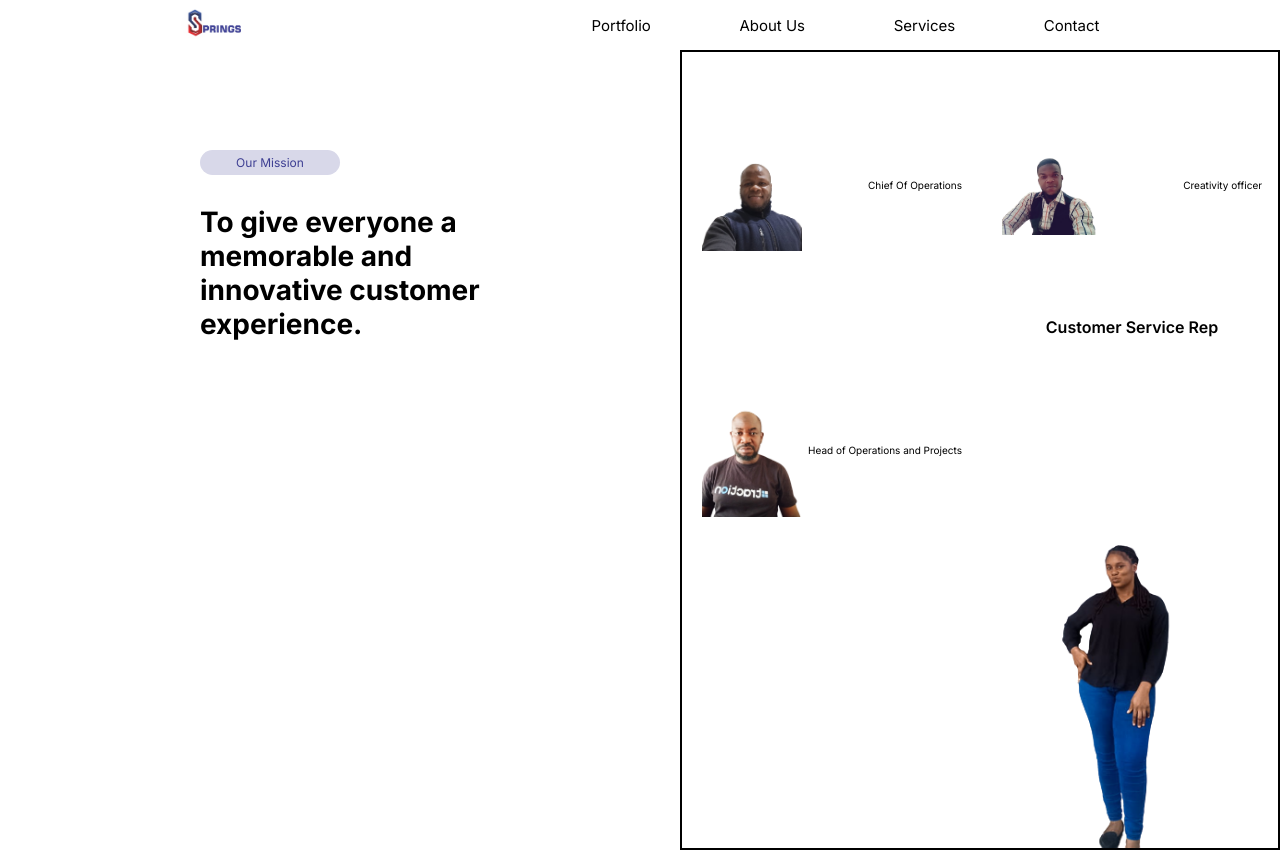
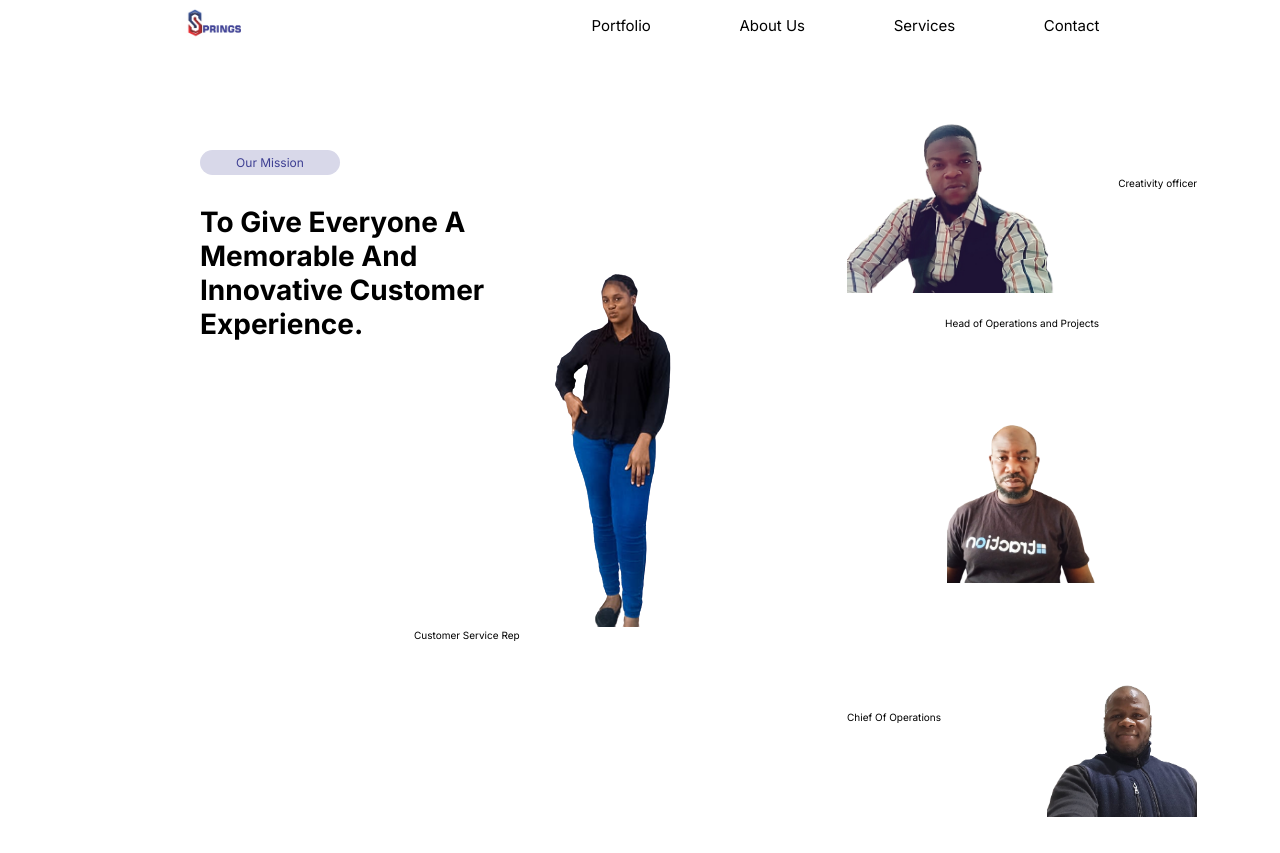
Before and after one commit to Spring-EM/springs-official, a website: page about.html in a window 1280 px wide. Shown: the top 853 px of the page. Drawn offline with Linux system fonts and the light colour scheme.

Commit message:
still fixing....

```diff
--- a/about.html
+++ b/about.html
@@ -50,9 +50,9 @@
         </article>
         <section id="hero-grid">
             <figure class="grid-figure grid-figure_one">
-                <img class="aboutImageOne" src="./assets/images/IMG-20230123-WA0000-removebg-preview.png" alt="" >
+                <img class="aboutImageOne" src="./assets/images/IMG-20221130-WA0015-removebg-preview.png" alt="" >
                 <figcaption>
-                    <p>Chief Of Operations</p>
+                    <p>Customer Service Rep</p>
                 </figcaption>
             </figure>
             <figure class="grid-figure grid-figure_two">
@@ -68,9 +68,9 @@
                 </figcaption>
             </figure>
             <figure class="grid-figure grid-figure_four">
-                <img class="aboutImageFour" src="./assets/images/IMG-20221130-WA0015-removebg-preview.png" alt="" >
+                <img class="aboutImageFour" src="./assets/images/IMG-20230123-WA0000-removebg-preview.png" alt="" >
                 <figcaption>
-                    <p>Customer Service Rep</p>
+                    <p>Chief Of Operations</p>
                 </figcaption>
             </figure>
         </section>
--- a/scss/about.scss
+++ b/scss/about.scss
@@ -24,6 +24,7 @@
     word-wrap: break-word;
     font-size: 2.8rem;
     line-height: 3.4rem;
+    text-transform: capitalize;
     @media #{vars.$media-600-down}{
         // inline-size:
     }
@@ -33,68 +34,60 @@
     margin-top: 30px;
 }
 
-.aboutImageOne{
-    grid-area: a;
-}
-
-.aboutImageTwo{
-    grid-area: b;
-}
-
-.aboutImageThree{
-    grid-area: c;
-}
-
-.aboutImageFour{
-    grid-area: d;
-}
-
-
 #hero-grid{
-    width: 600px;
     height: 100%;
     display: grid;
     grid-template-columns: repeat(2, 1fr);
     grid-template-rows: repeat(3, 1fr);
-    border: 2px solid black;
+    grid-column-gap: 0px;
+    grid-row-gap: 0px;
+
+    .grid-figure_one{
+        grid-area: 1 / 1 / 4 / 2;
     }
-
-#hero-grid .grid-figure{
-    width: 300px;
-    display: flex;
+    .grid-figure_two{
+        grid-area: 1 / 2 / 2 / 3;
         justify-content: space-between;
         align-items: center;
-    padding: 0px 20px;
+        img{
+            width: 220px;
         }
-
-#hero-grid .grid-figure img{
-    width: 100px;
     }
-
-#hero-grid .grid-figure_four{
-    width: 300px;
-    display: flex;
+    .grid-figure_three{
+        grid-area: 2 / 2 / 3 / 3;
         flex-direction: column-reverse;
         justify-content: space-between;
         align-items: center;
-    grid-area: 2 / 2 / 4 / 3;
+        img{
+            width: 150px;
+        }
+    }
+    .grid-figure_four{
+        grid-area: 3 / 2 / 4 / 3;
+        justify-content: space-between;
+        align-items: center;
+        flex-direction: row-reverse;
+        img{
+            width: 150px;
+        }
+    }
 }
 
-#hero-grid .grid-figure_four figcaption{
-    width: 100%;
-    height: 80px;
+
+
+#hero-grid .grid-figure_two,
+#hero-grid .grid-figure_three,
+#hero-grid .grid-figure_four{
+    width: 350px;
+    display: flex;
 }
 
-#hero-grid .grid-figure_four figcaption p{
-    font-size: 1.6rem;
-    font-weight: 600;
-    text-align: center;
+
+#hero-grid .grid-figure_four{
+
 }
 
-#hero-grid .grid-figure_four img{
-    width: 400px;
-    height: 1100px;
-}
+
 
 .about-content {
     width: 100vw;
```
Also changed, not shown: css/about.css, 1 other file. Lines whose indentation alone changed are shown as unchanged.
